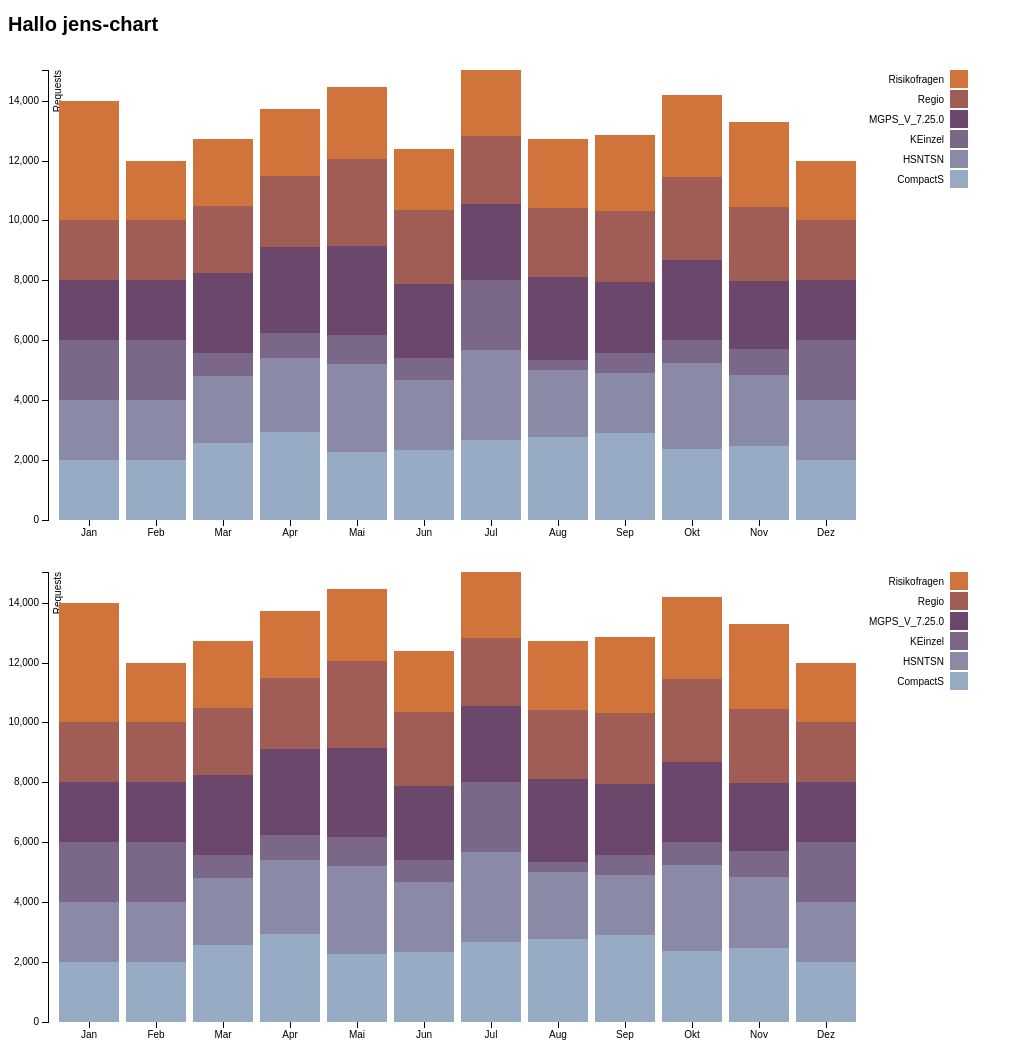
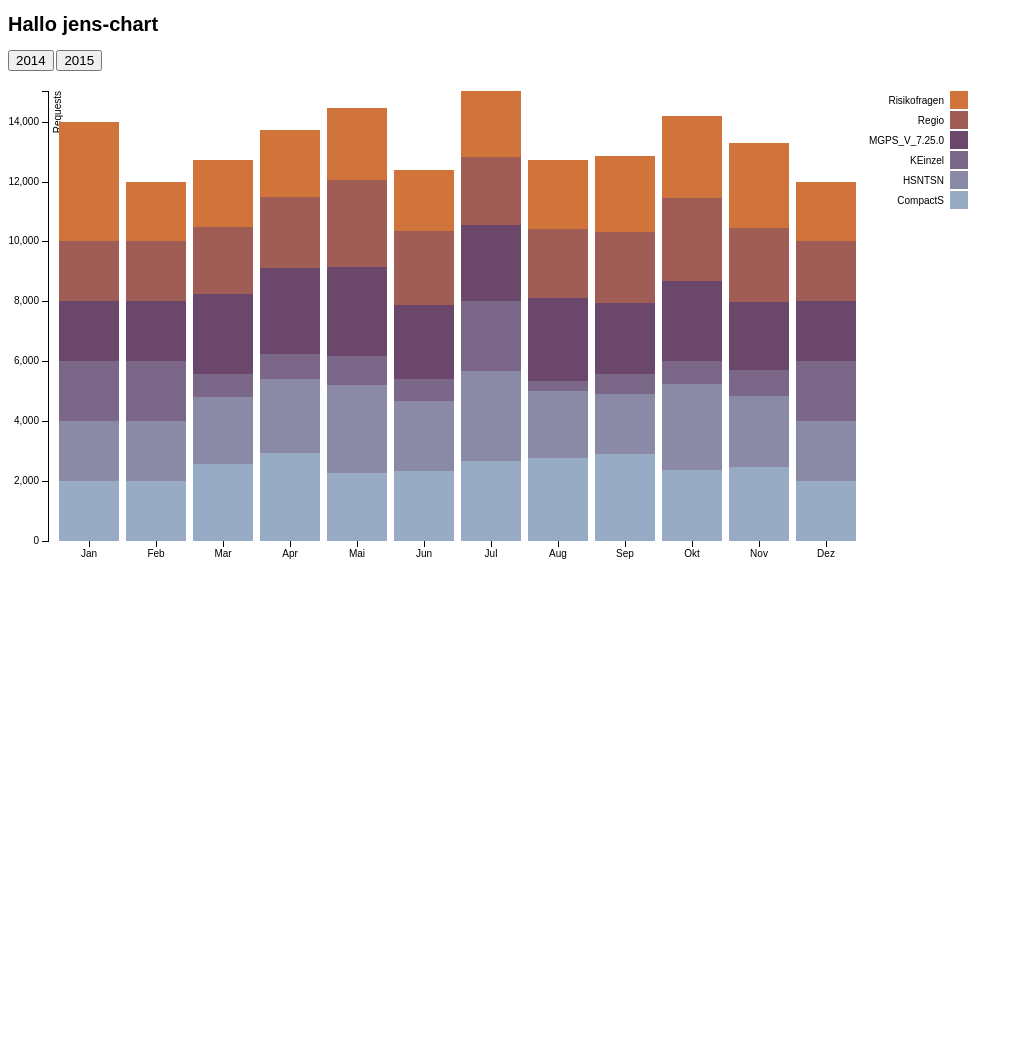
Before and after one commit to gpfeifer/angular-d3, a plain HTML site: page index.html in a window 1280 px wide. Shown: the whole page, without its empty margins (0-1023 px from the left). After the commit the page ends 800 px from the top, so only its background shows below. Drawn offline with Linux system fonts and the light colour scheme.

Commit message:
Buttons added

```diff
--- a/index.html
+++ b/index.html
@@ -10,11 +10,22 @@
 
 <body ng-app="jensApp">
 <h1>Hallo jens-chart</h1>
+<!--
 <div>
    <jens-chart csv="dataProduct2014.csv"></jens-chart>
 </div>
+ -->
 
 <div ng-controller="DemoCtrl">
+	<div>
+	<button ng-click="click('2014')" >
+	  2014
+	</button>
+		<button ng-click="click('2015')" >
+	  2015
+	</button>
+
+	</div>
    <jens-dyn-chart data="d3Data"></jens-chart>
 </div>
 
--- a/js/app.js
+++ b/js/app.js
@@ -19,6 +19,10 @@ jensApp.controller('DemoCtrl', ['$scope', function($scope){
     	 {"date":"Nov","CompactS":"2473","HSNTSN":"2362","KEinzel":"888","MGPS_V_7.25.0":"2246","Regio":"2483","Risikofragen":"2823"},
     	 {"date":"Dez","CompactS":"2000","HSNTSN":"2000","KEinzel":"2000","MGPS_V_7.25.0":"2000","Regio":"2000","Risikofragen":"2000"}
     	];
+
+    $scope.click = function(year) {
+    	alert(year)
+    };
 
   }]);
 
```
